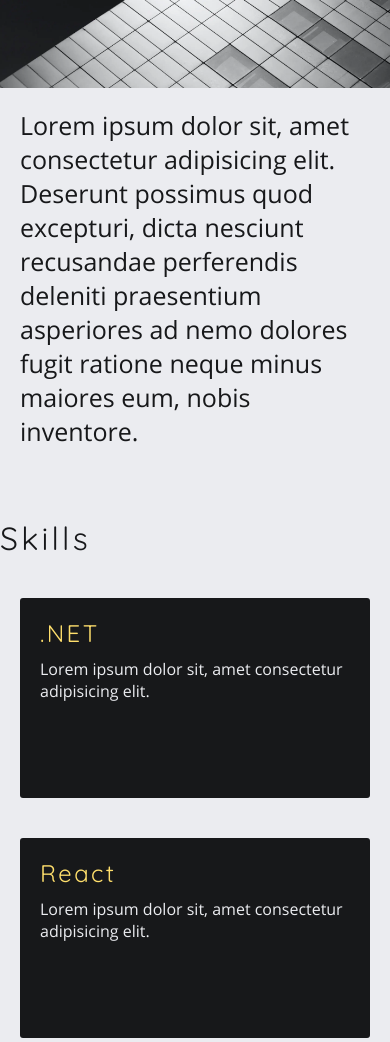
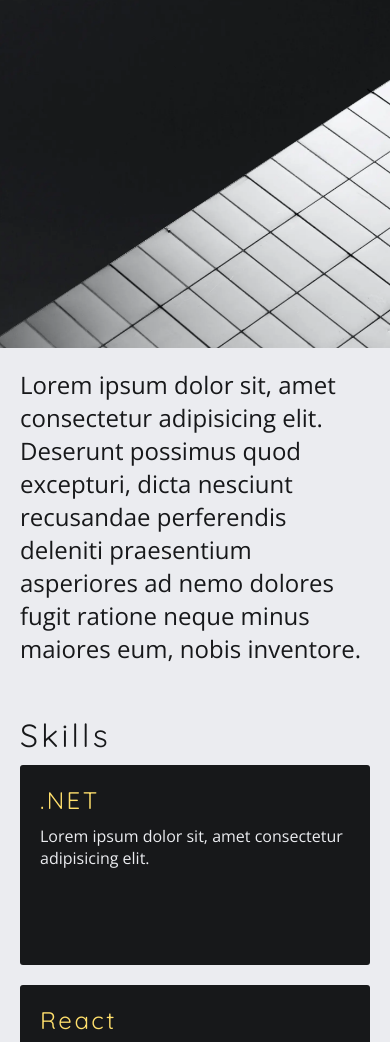
Before and after one commit to flindr/EnSidaOmMig, a plain HTML site: page index.html in a window 390 px wide. Shown: the part 282-1324 px from the top of the page. Drawn offline with nearby package versions, Linux system fonts and the light colour scheme.

Commit message:
Responsive images

```diff
--- a/css/style.css
+++ b/css/style.css
@@ -1,24 +1,3 @@
-@font-face {
-  font-family: "Open Sans";
-  src: url("../resources/fonts/Open_Sans/OpenSans-Regular.ttf")
-    format("truetype");
-  font-weight: 400;
-}
-
-@font-face {
-  font-family: "Quicksand";
-  src: url("../resources/fonts/Quicksand/static/Quicksand-Light.ttf")
-    format("truetype");
-  font-weight: 300;
-}
-
-@font-face {
-  font-family: "Quicksand";
-  src: url("../resources/fonts/Quicksand/static/Quicksand-Regular.ttf")
-    format("truetype");
-  font-weight: 400;
-}
-
 * {
   /* https://css-tricks.com/box-sizing/ */
   box-sizing: border-box;
@@ -32,6 +11,7 @@ body {
   background-color: #ebecf0;
   font-family: "Open Sans", sans-serif;
   color: #17181a;
+  font-size: 16px;
 }
 
 h1,
@@ -43,7 +23,16 @@ h3 {
 }
 
 h1 {
+  font-size: 50px;
+  font-weight: 300;
+}
+
+h2 {
   font-size: 32px;
+}
+
+h3 {
+  font-size: 24px;
 }
 
 a {
@@ -88,7 +77,7 @@ section {
   margin-bottom: 30px;
 }
 
-section h1 {
+section h2 {
   margin: 20px 0;
 }
 
@@ -140,13 +129,11 @@ nav a {
 .welcome h1 {
   position: absolute;
   color: #ffdf6c;
-  font-size: 50px;
-  font-weight: 300;
   margin: 30px;
 }
 
 .welcome p {
-  font-size: 25px;
+  font-size: 24px;
   padding: 20px;
 }
 
@@ -164,7 +151,7 @@ footer {
   margin-bottom: 30px;
 }
 
-footer h1 {
+footer h2 {
   margin: 20px 0;
 }
 
@@ -202,7 +189,7 @@ footer h1 {
   margin: 0 0 0 20px;
 }
 
-.card h2 {
+.card h3 {
   margin-bottom: 10px;
   color: #ffdf6c;
 }
@@ -210,11 +197,16 @@ footer h1 {
 /* Extra Small devices (portrait phones, less than 576px) */
 
 @media (max-width: 576px) {
-  .section h1 {
-    margin: 0 20px;
+  section h2 {
+    margin: 0 20px 10px 20px;
   }
+
+  footer h2 {
+    margin: 0 20px 10px 20px;
+  }
+
   .card {
     width: 100%;
-    margin: 20px;
+    margin: 0 20px 20px 20px;
   }
 }
--- a/index.html
+++ b/index.html
@@ -23,6 +23,11 @@
       href="resources/favicon/favicon-16x16.png"
     />
     <link rel="manifest" href="resources/favicon/site.webmanifest" />
+    <link rel="preconnect" href="https://fonts.gstatic.com" />
+    <link
+      rel="stylesheet"
+      href="https://fonts.googleapis.com/css2?family=Open+Sans&family=Quicksand:wght@300;400&display=swap"
+    />
     <title>En sida om mig</title>
   </head>
 
@@ -43,12 +48,10 @@
     <main id="main">
       <section class="welcome">
         <h1>En sida om mig</h1>
-        <img
-          src="resources/images/splash.webp"
-          width="960"
-          height="640"
-          alt=""
-        />
+        <img srcset="resources/images/splash-1440w.webp 1440w, resources/images/splash-2880w.webp 2880w"
+            sizes="(max-width: 576px) 1440w, 2880w"
+            src="resources/images/splash-2880w.webp"
+            alt="">
         <p>
           Lorem ipsum dolor sit, amet consectetur adipisicing elit. Deserunt
           possimus quod excepturi, dicta nesciunt recusandae perferendis
@@ -58,43 +61,43 @@
       </section>
 
       <section id="skills">
-        <h1>Skills</h1>
+        <h2>Skills</h2>
         <div class="cards">
           <div class="card">
-            <h2>.NET</h2>
+            <h3>.NET</h3>
             <p>Lorem ipsum dolor sit, amet consectetur adipisicing elit.</p>
           </div>
           <div class="card">
-            <h2>React</h2>
+            <h3>React</h3>
             <p>Lorem ipsum dolor sit, amet consectetur adipisicing elit.</p>
           </div>
           <div class="card">
-            <h2>Linux</h2>
+            <h3>Linux</h3>
             <p>Lorem ipsum dolor sit, amet consectetur adipisicing elit.</p>
           </div>
         </div>
       </section>
 
       <section id="assignments">
-        <h1>Uppdrag</h1>
+        <h2>Uppdrag</h2>
         <div class="cards">
           <div class="card">
-            <h2>Catella</h2>
+            <h3>Catella</h3>
             <p>Lorem ipsum dolor sit, amet consectetur adipisicing elit.</p>
           </div>
           <div class="card">
-            <h2>Decerno</h2>
+            <h3>Decerno</h3>
             <p>Lorem ipsum dolor sit, amet consectetur adipisicing elit.</p>
           </div>
           <div class="card">
-            <h2>ExOpen</h2>
+            <h3>ExOpen</h3>
             <p>Lorem ipsum dolor sit, amet consectetur adipisicing elit.</p>
           </div>
         </div>
       </section>
 
       <footer id="contact">
-        <h1>Kontakt</h1>
+        <h2>Kontakt</h2>
         <div class="contact">
           <a href="mailto:fredrik.lindroth@sprinto.se"
             >fredrik.lindroth@sprinto.se</a
```
Also changed, not shown: resources/images/splash-1440w.webp (added), resources/images/splash-2880w.webp (added).
